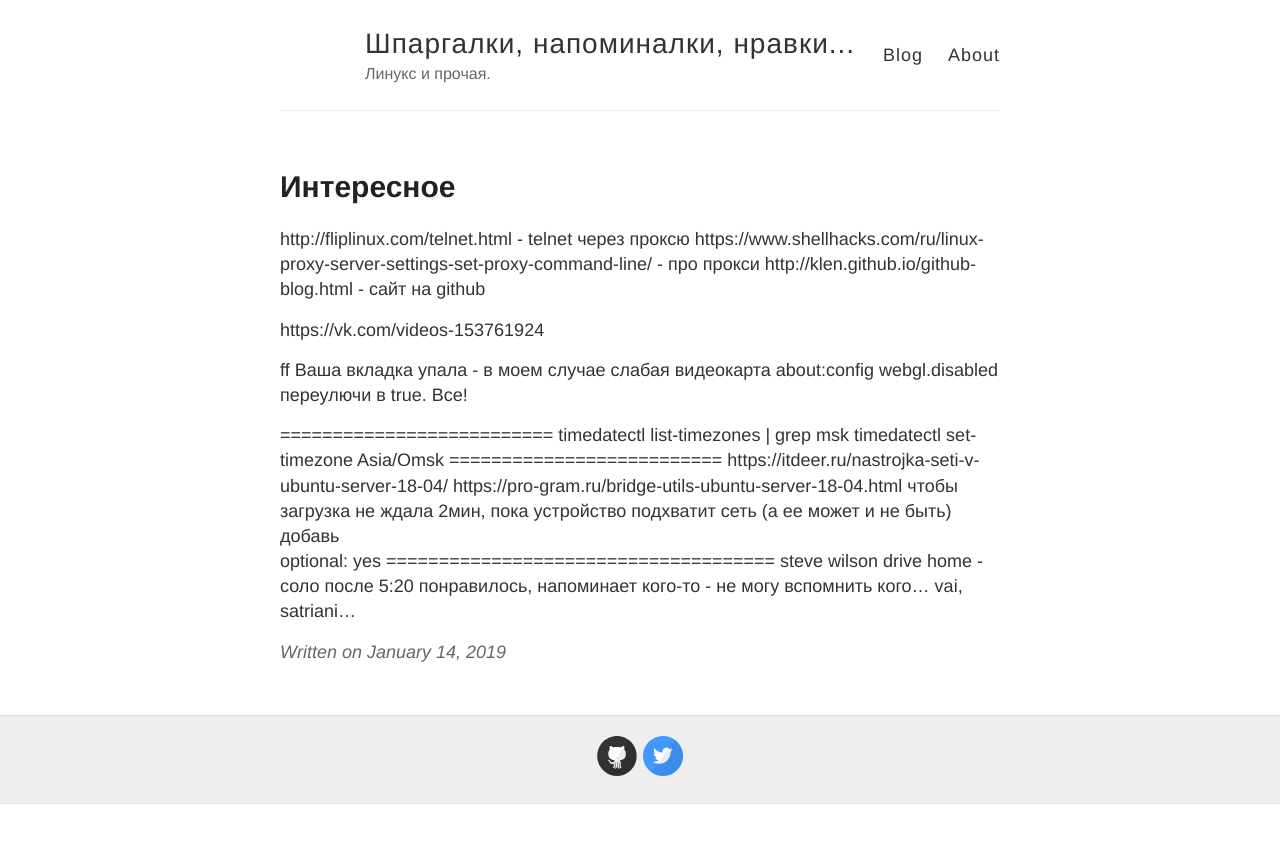
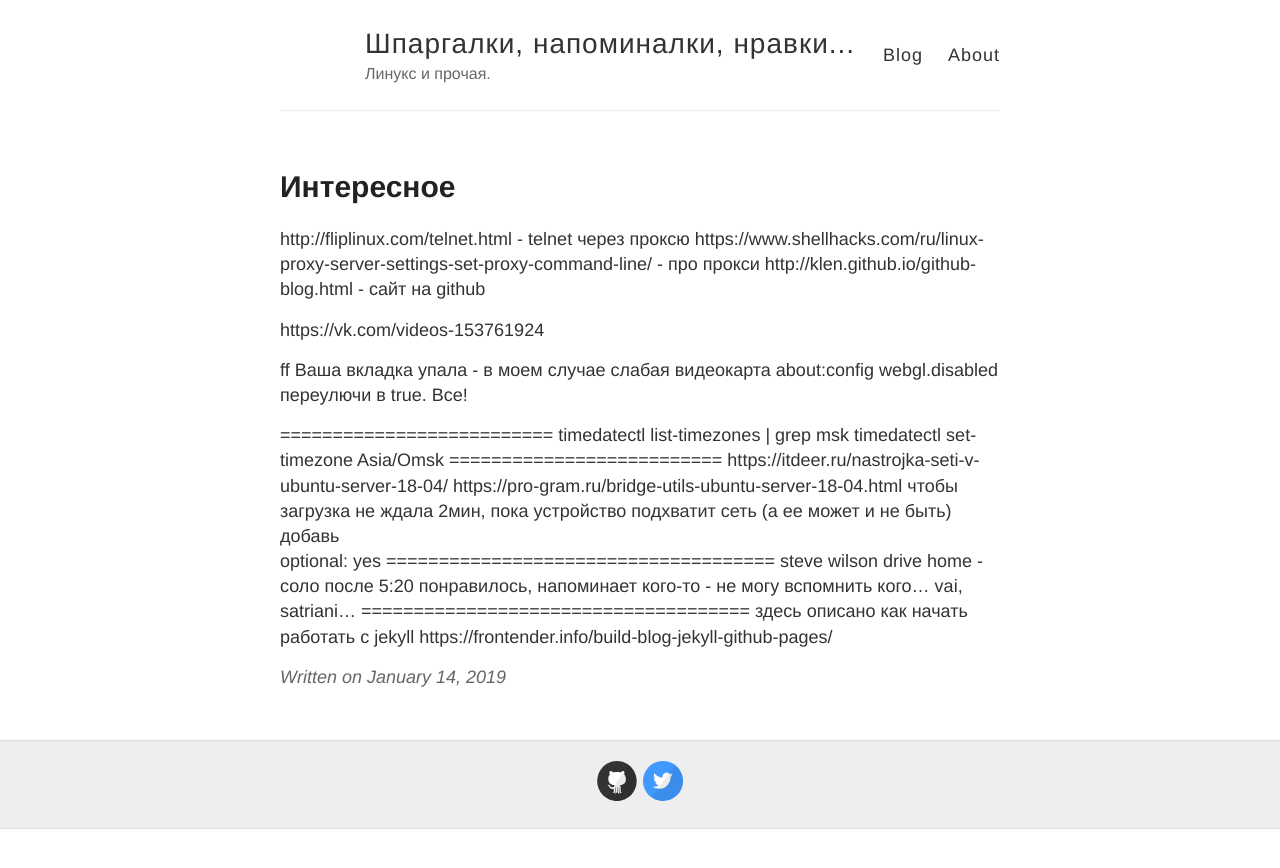
Before and after one commit to yaplans/yaplans.github.io, a Jekyll site: the page built from _posts/2019-01-14-Интересное.md, in a window 1280 px wide. Shown: the top 868 px of the page. Built offline with Jekyll 4.4.1, drawn with Linux system fonts in a browser that asks for light colours; our own code applies the rules of GitHub Pages for plain Markdown files.

Commit message:
Update 2019-01-14-Интересное.md
добавил ссылку на статью о jekyll

```diff
--- a/_posts/2019-01-14-Интересное.md
+++ b/_posts/2019-01-14-Интересное.md
@@ -21,3 +21,6 @@ optional: yes
 =====================================
 steve wilson drive home - соло после 5:20 понравилось, напоминает кого-то - не могу вспомнить кого...
 vai, satriani...
+=====================================
+здесь описано как начать работать с jekyll
+https://frontender.info/build-blog-jekyll-github-pages/
```
